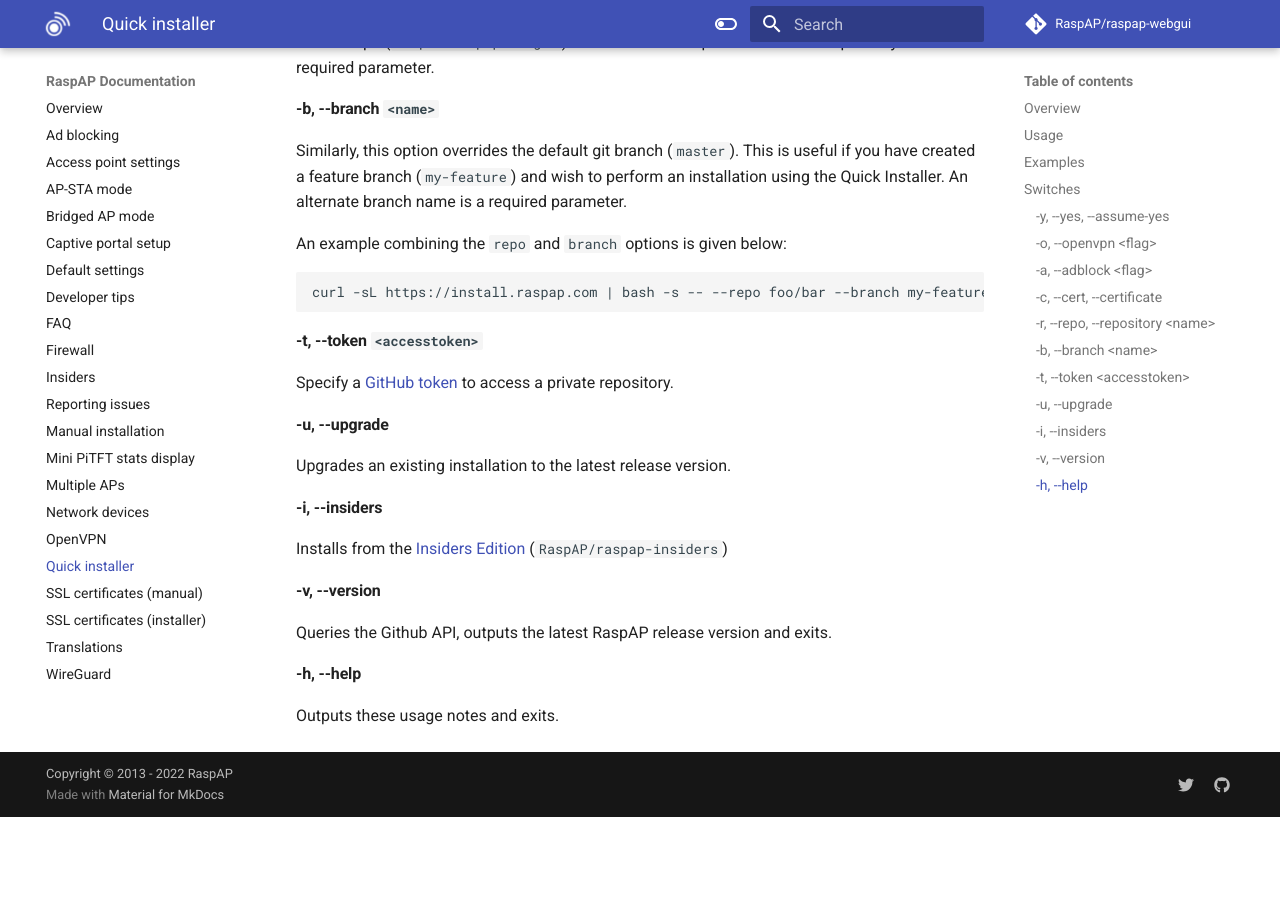
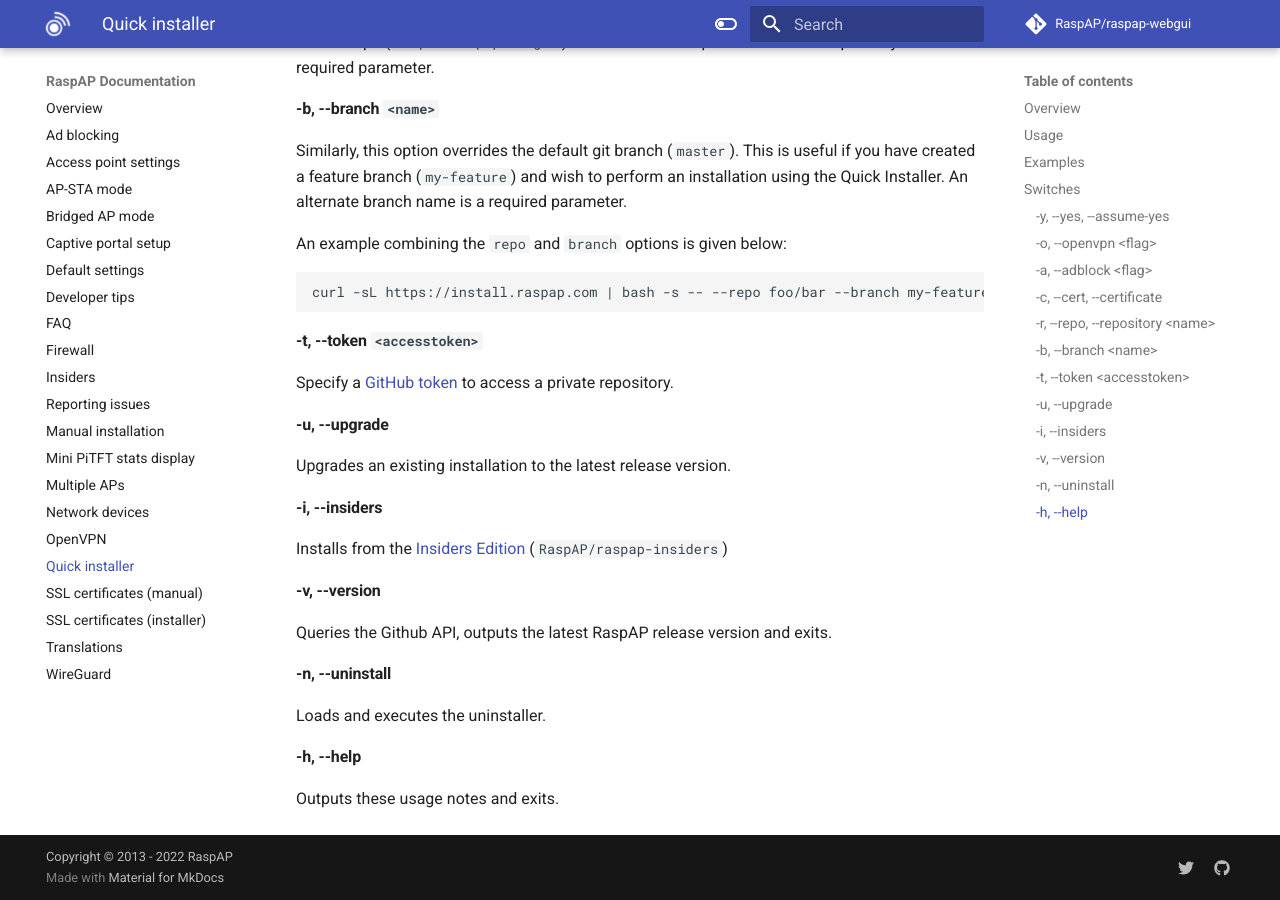
Before and after one commit to RaspAP/raspap-docs, an MkDocs documentation site: the page built from docs/quick.md, in a window 1280 px wide and 900 px high, scrolled down 1772 px. Built offline with MkDocs 1.6.1 and Material for MkDocs 9.7.7, drawn with Linux system fonts in a browser that asks for light colours; comment, search, counter and statistics services are not loaded; before the commit the page ends 2589 px from its top, so only the background shows below that.

Commit message:
Add uninstall option

```diff
--- a/docs/quick.md
+++ b/docs/quick.md
@@ -73,5 +73,8 @@
 #### -v, --version
 Queries the Github API, outputs the latest RaspAP release version and exits.
 
+#### -n, --uninstall
+Loads and executes the uninstaller.
+
 #### -h, --help
 Outputs these usage notes and exits.
```
